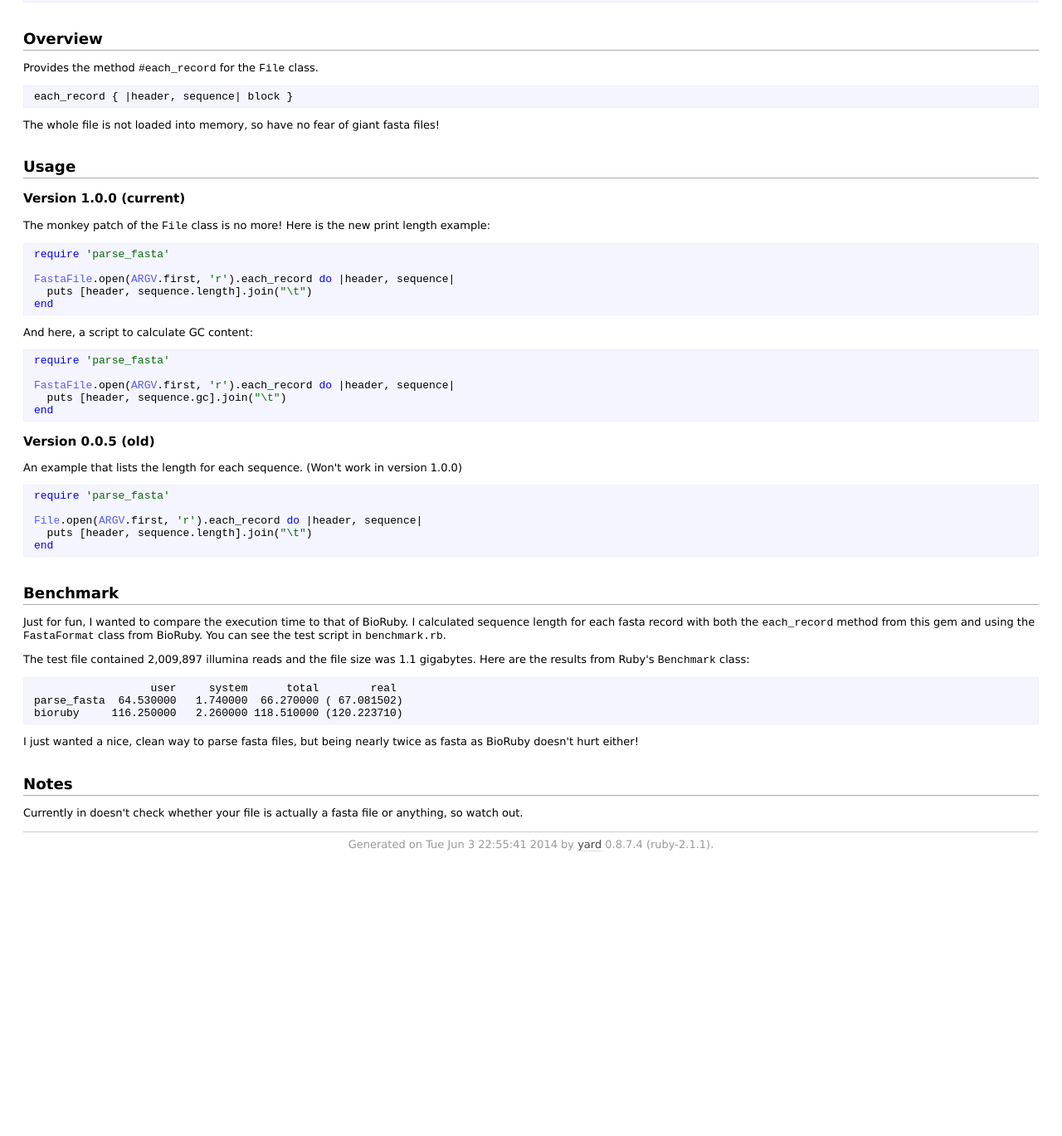
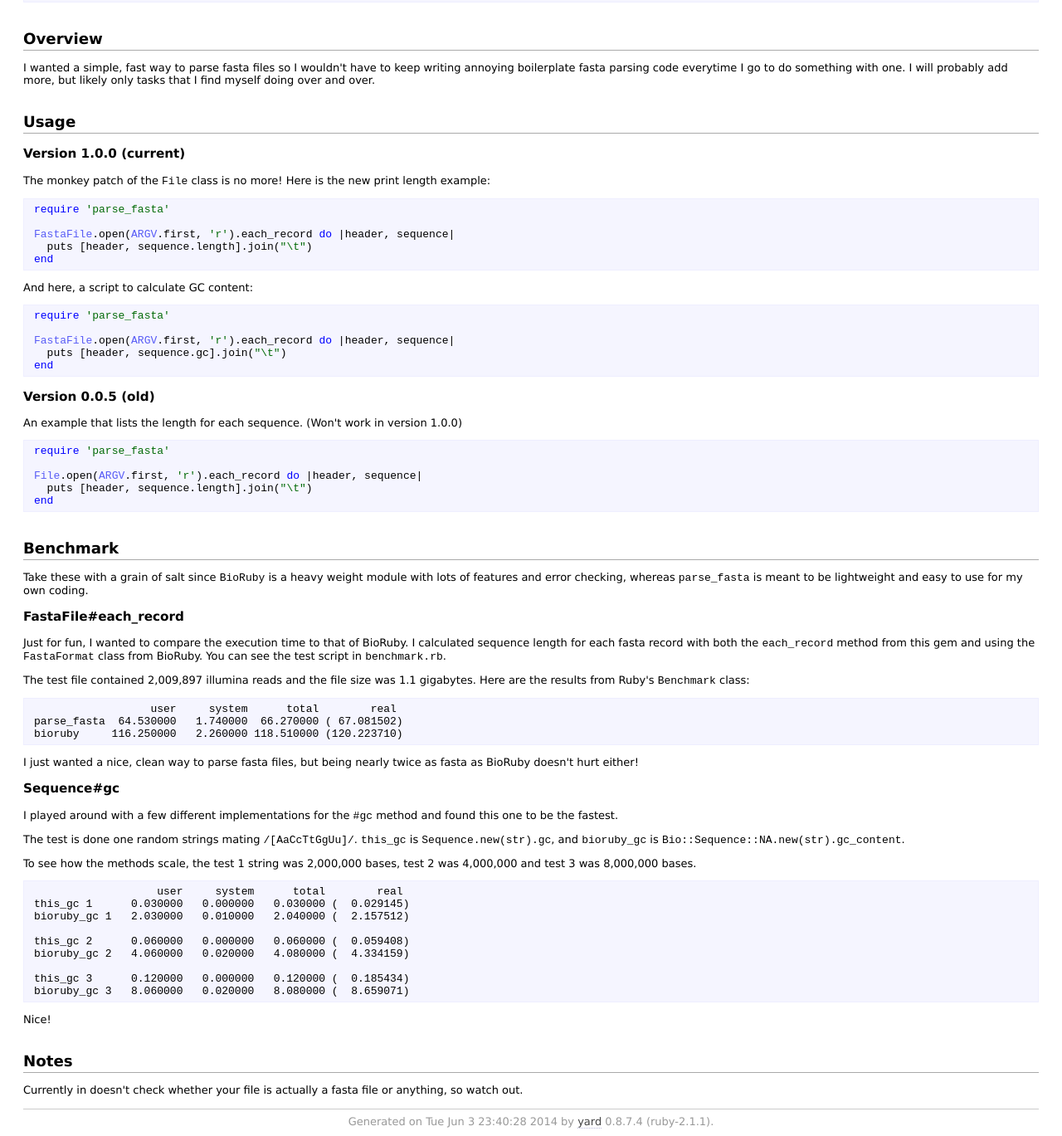
Before and after one commit to mooreryan/parse_fasta, a plain HTML site: page doc/file.README.html in a window 1280 px wide. Shown: the part 374-1743 px from the top of the page at 83% size. Before the commit the page ends 1414 px from the top, so only its background shows below. Drawn offline with Linux system fonts and the light colour scheme.

Commit message:
Update yard docs

```diff
--- a/doc/file.README.html
+++ b/doc/file.README.html
@@ -82,14 +82,10 @@
 
 <h2 id="label-Overview">Overview</h2>
 
-<p>Provides the method <code>#each_record</code> for the <code>File</code>
-class.</p>
-
-<pre class="code ruby"><code class="ruby"><span class='id identifier rubyid_each_record'>each_record</span> <span class='lbrace'>{</span> <span class='op'>|</span><span class='id identifier rubyid_header'>header</span><span class='comma'>,</span> <span class='id identifier rubyid_sequence'>sequence</span><span class='op'>|</span> <span class='id identifier rubyid_block'>block</span> <span class='rbrace'>}</span>
-</code></pre>
-
-<p>The whole file is not loaded into memory, so have no fear of giant fasta
-files!</p>
+<p>I wanted a simple, fast way to parse fasta files so I wouldn&#39;t have to
+keep writing annoying boilerplate fasta parsing code everytime I go to do
+something with one. I will probably add more, but likely only tasks that I
+find myself doing over and over.</p>
 
 <h2 id="label-Usage">Usage</h2>
 
@@ -128,6 +124,13 @@ version 1.0.0)</p>
 
 <h2 id="label-Benchmark">Benchmark</h2>
 
+<p>Take these with a grain of salt since <code>BioRuby</code> is a heavy
+weight module with lots of features and error checking, whereas
+<code>parse_fasta</code> is meant to be lightweight and easy to use for my
+own coding.</p>
+
+<h3 id="label-FastaFile%23each_record">FastaFile#each_record</h3>
+
 <p>Just for fun, I wanted to compare the execution time to that of BioRuby. I
 calculated sequence length for each fasta record with both the
 <code>each_record</code> method from this gem and using the
@@ -145,6 +148,31 @@ bioruby     116.250000   2.260000 118.510000 (120.223710)</code></pre>
 <p>I just wanted a nice, clean way to parse fasta files, but being nearly
 twice as fasta as BioRuby doesn&#39;t hurt either!</p>
 
+<h3 id="label-Sequence%23gc">Sequence#gc</h3>
+
+<p>I played around with a few different implementations for the
+<code>#gc</code> method and found this one to be the fastest.</p>
+
+<p>The test is done one random strings mating <code>/[AaCcTtGgUu]/</code>.
+<code>this_gc</code> is <code>Sequence.new(str).gc</code>, and
+<code>bioruby_gc</code> is
+<code>Bio::Sequence::NA.new(str).gc_content</code>.</p>
+
+<p>To see how the methods scale, the test 1 string was 2,000,000 bases, test 2
+was 4,000,000 and test 3 was 8,000,000 bases.</p>
+
+<pre class="code ruby"><code class="ruby">                   user     system      total        real
+this_gc 1      0.030000   0.000000   0.030000 (  0.029145)
+bioruby_gc 1   2.030000   0.010000   2.040000 (  2.157512)
+
+this_gc 2      0.060000   0.000000   0.060000 (  0.059408)
+bioruby_gc 2   4.060000   0.020000   4.080000 (  4.334159)
+
+this_gc 3      0.120000   0.000000   0.120000 (  0.185434)
+bioruby_gc 3   8.060000   0.020000   8.080000 (  8.659071)</code></pre>
+
+<p>Nice!</p>
+
 <h2 id="label-Notes">Notes</h2>
 
 <p>Currently in doesn&#39;t check whether your file is actually a fasta file
@@ -152,7 +180,7 @@ or anything, so watch out.</p>
 </div></div>
 
     <div id="footer">
-  Generated on Tue Jun  3 22:55:41 2014 by
+  Generated on Tue Jun  3 23:40:28 2014 by
   <a href="http://yardoc.org" title="Yay! A Ruby Documentation Tool" target="_parent">yard</a>
   0.8.7.4 (ruby-2.1.1).
 </div>
```
Also changed, not shown: doc/FastaFile.html (+1 -1 lines), doc/ParseFasta.html (+1 -1 lines), doc/Sequence.html (+1 -1 lines), doc/_index.html (+1 -1 lines), doc/index.html (+37 -9 lines), doc/top-level-namespace.html (+1 -1 lines).
